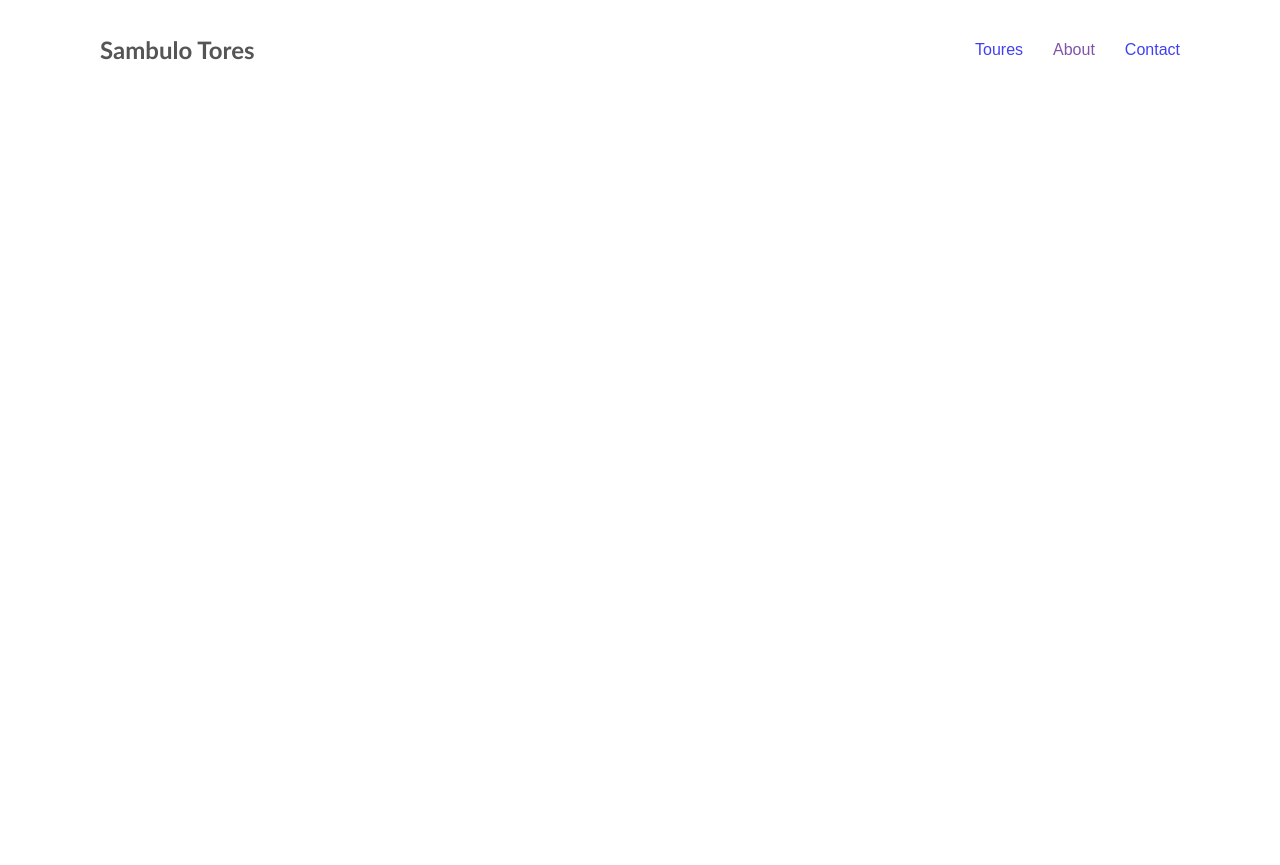
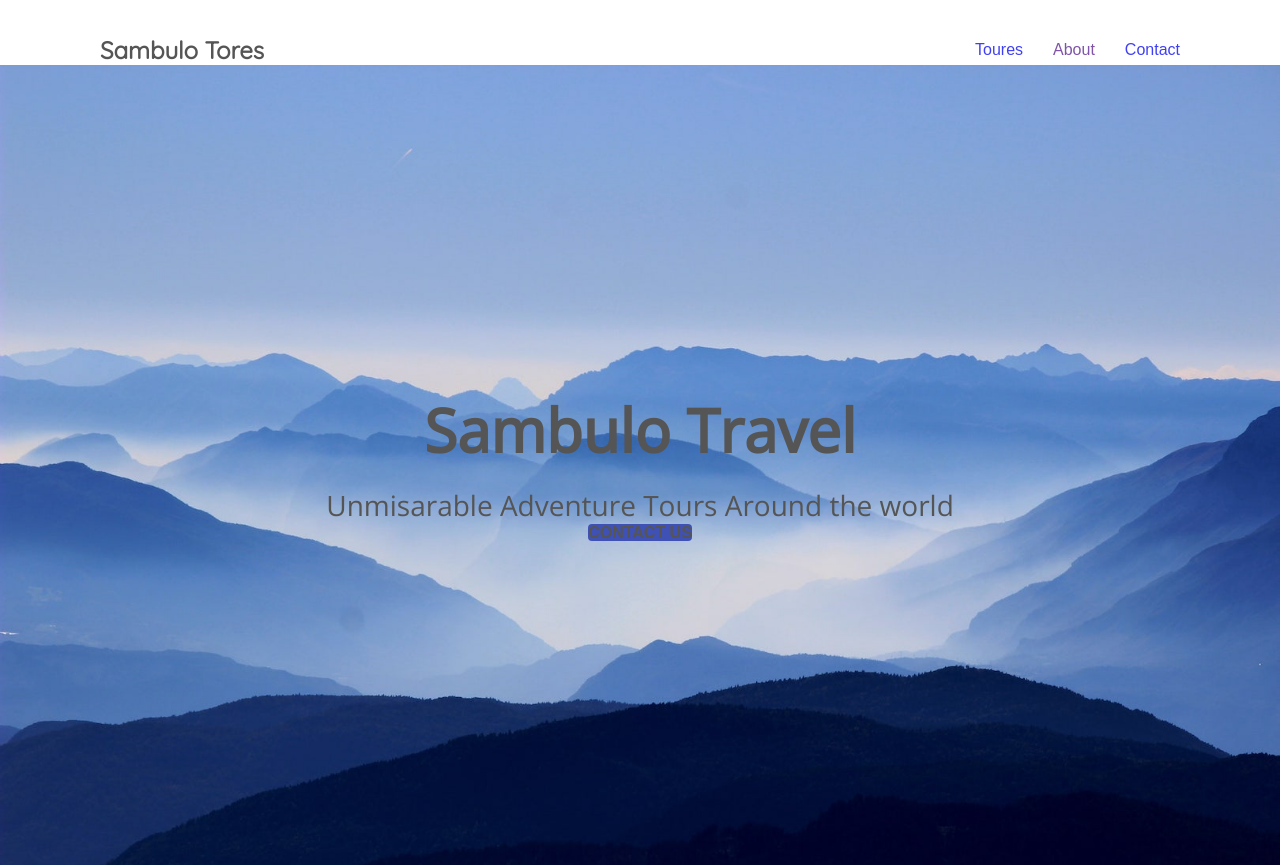
Before and after one commit to sambulosenda/Travel-site, a plain HTML site: page index.html in a window 1280 px wide. Before the commit the page ends 800 px from the top, so only its background shows below. Drawn offline with nearby package versions, Linux system fonts and the light colour scheme.

Commit message:
css fixes

```diff
--- a/assets/css/styles.css
+++ b/assets/css/styles.css
@@ -22,6 +22,22 @@ a:hover{
     opacity: 1;
 }
 
+a.btn {
+    border-radius: 4px;
+    text-transform: uppercase;
+    font-weight: bold;
+    text-align: center;
+    background-color: #3f51b5;
+    opacity: 1;
+}
+
+section {
+    display: flex;
+    flex-direction: column;
+    align-items: center;
+    padding: 100px 80px;
+}
+
 header{
     display: flex;
     justify-content: space-between;
@@ -36,16 +52,45 @@ header{
         opacity: 1;
     }
 }
-
 header h2{
-    font-family: 'Gill Sans', 'Gill Sans MT', Calibri, 'Trebuchet MS', sans-serif;
+    font-family: "Quicksand", sans-serif;
 }
-
 header nav{
     display: flex;
     margin-right: -15px;
-
 }
 header nav li{
     margin: 0 15px;
 }
+
+
+
+
+.hero{
+    position: relative;
+    justify-content: center;
+    text-align: center;
+    min-height: 100vh;
+
+}
+
+
+.hero .background-image{
+    position: absolute;
+    top: 0;
+    letf: 0;
+    width: 100%;
+    height: 100%;
+    background-size: cover;
+    z-index: -1;
+    background-color: #89a3bd;
+}
+
+.hero h1{
+    font: bold 60px "Open Sans", sans-serif;
+    margin-bottom: 15px;
+}
+
+.hero h3 {
+    font: normal 28px "Open Sans";
+}
--- a/index.html
+++ b/index.html
@@ -18,6 +18,19 @@
     </nav>
   </header>
 
+  <section class="hero">
+    <div class="background-image" style="background-image: url(assets/img/main.jpg);"></div>
+    <div class= "content-hero">
+      <h1>Sambulo Travel</h1>
+      <h3>Unmisarable Adventure Tours Around the world</h3>
+      <a href"#" class="btn">Contact Us</a>
+
+
+
+
+    </div>
+  </section>
+
 
 </body>
 </html>
```
